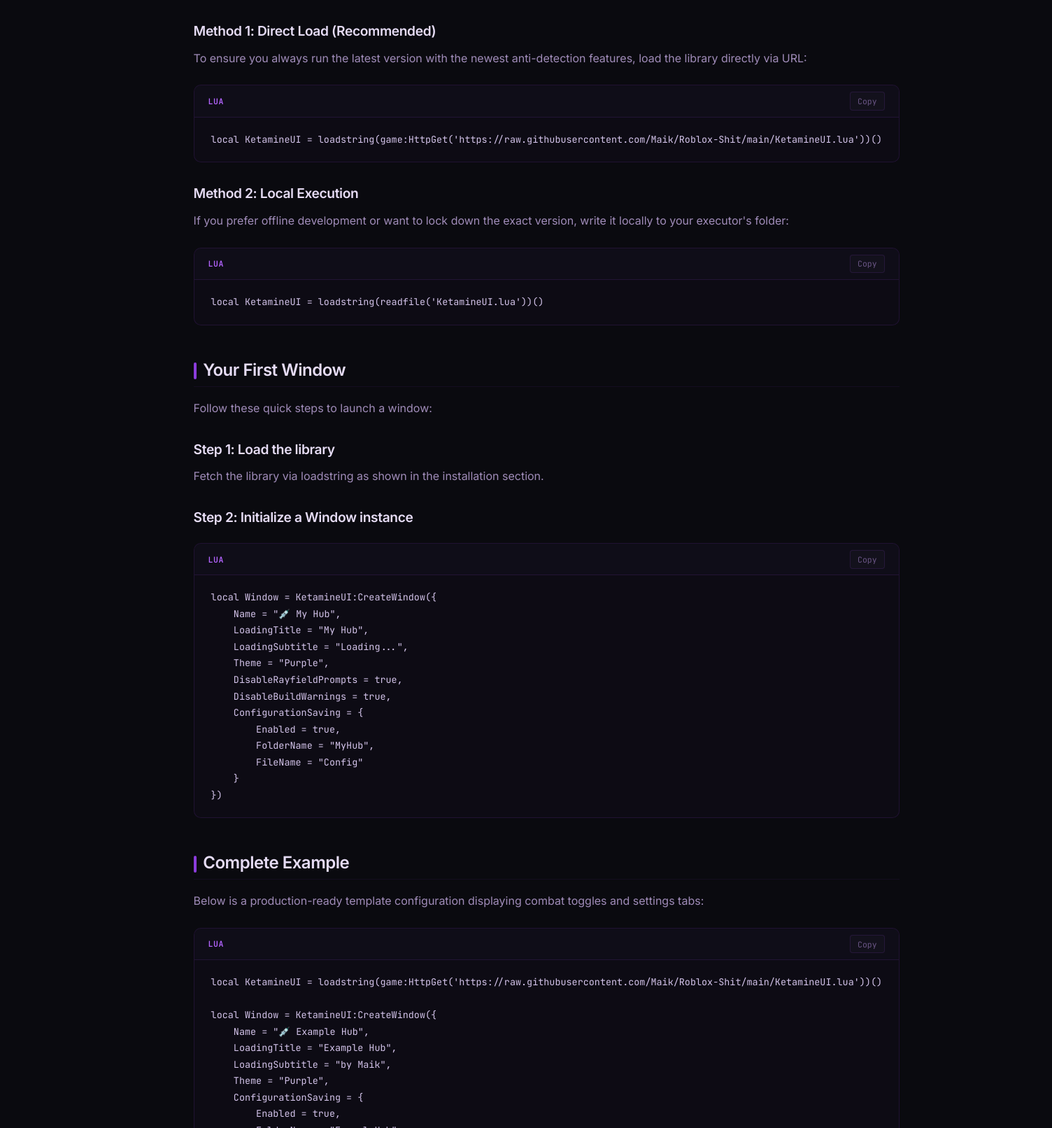
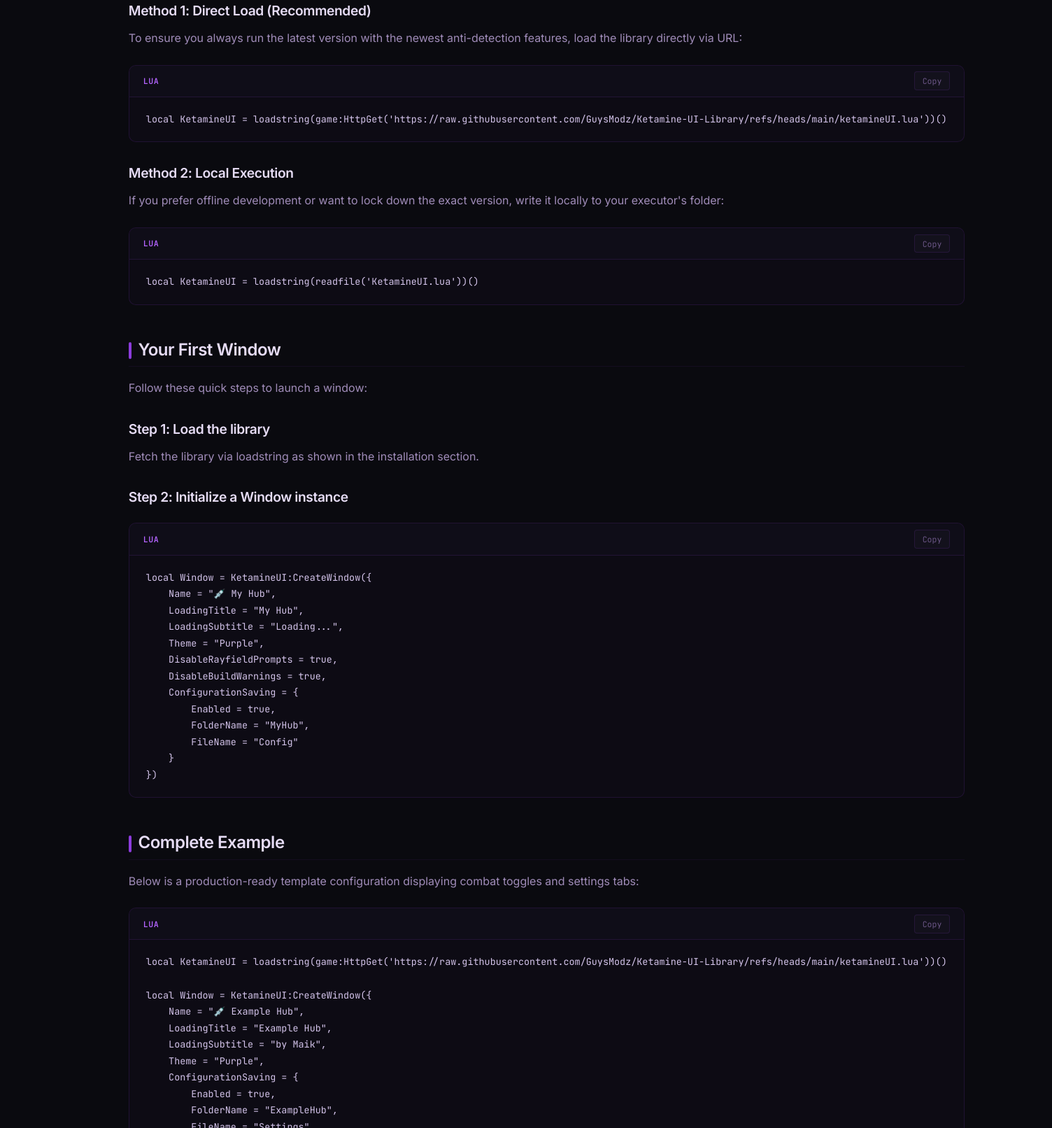
Before and after one commit to GuysModz/Ketamine-UI-Library, a website: page pages/getting-started.html in a window 1280 px wide. Shown: the part 953-2565 px from the top of the page at 70% size, 1504 px wide, since content can reach past the window. Drawn offline with Linux system fonts and the light colour scheme.

```diff
--- a/pages/getting-started.html
+++ b/pages/getting-started.html
@@ -249,7 +249,7 @@
         <div class="code-lang">lua</div>
         <button class="code-copy-btn">Copy</button>
     </div>
-    <pre><code><span class="kw">local</span> KetamineUI = <span class="fn">loadstring</span>(<span class="obj">game</span>:<span class="fn">HttpGet</span>(<span class="str">'https://raw.githubusercontent.com/Maik/Roblox-Shit/main/KetamineUI.lua'</span>))()</code></pre>
+    <pre><code><span class="kw">local</span> KetamineUI = <span class="fn">loadstring</span>(<span class="obj">game</span>:<span class="fn">HttpGet</span>(<span class="str">'https://raw.githubusercontent.com/GuysModz/Ketamine-UI-Library/refs/heads/main/ketamineUI.lua'</span>))()</code></pre>
 </div>
 
 <h3>Method 2: Local Execution</h3>
@@ -294,7 +294,7 @@
         <div class="code-lang">lua</div>
         <button class="code-copy-btn">Copy</button>
     </div>
-    <pre><code><span class="kw">local</span> KetamineUI = <span class="fn">loadstring</span>(<span class="obj">game</span>:<span class="fn">HttpGet</span>(<span class="str">'https://raw.githubusercontent.com/Maik/Roblox-Shit/main/KetamineUI.lua'</span>))()
+    <pre><code><span class="kw">local</span> KetamineUI = <span class="fn">loadstring</span>(<span class="obj">game</span>:<span class="fn">HttpGet</span>(<span class="str">'https://raw.githubusercontent.com/GuysModz/Ketamine-UI-Library/refs/heads/main/ketamineUI.lua'</span>))()
 
 <span class="kw">local</span> Window = KetamineUI:<span class="fn">CreateWindow</span>({
     <span class="prop">Name</span> = <span class="str">"💉 Example Hub"</span>,
```
